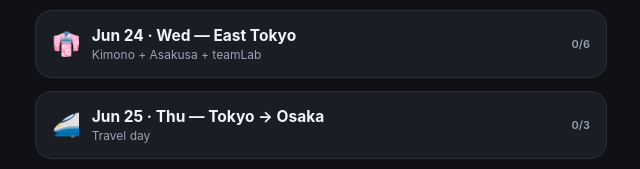
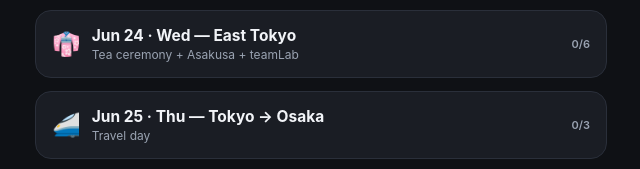
Before and after one commit to LoriT0T/japan-trip, a plain HTML site: page index.html in a window 1280 px wide. Shown: the part 2197-2366 px from the top of the page, 319-959 px from the left. Drawn offline with nearby package versions, Linux system fonts and the light colour scheme; no server answers.

Commit message:
Swap Asakusa kimono rental for GLOBA Kimono Tea Ceremony (9:00); fix Senso-ji kimono notes

```diff
--- a/index.html
+++ b/index.html
@@ -143,9 +143,9 @@ const TRIP = [
    {ic:"🌃",tag:"Viewpoint",opt:true,name:"Azabudai Sky Lobby",wiki:"Azabudai Hills",desc:"34F lookout with a postcard view straight at Tokyo Tower (small cafe charge) — optional.",time:"~18:30 (optional)",trip:"~8-min walk; lift by Hermès to 34F",pid:"ChIJ0bV6TSiLGGARyYzP8x8btPs",q:"Azabudai Sky Lobby",ll:[35.661213,139.7405899],phone:"+81364338100",walk:true},
    {ic:"🥩",tag:"Dinner",name:"YORONIKU",wiki:"Yakiniku",desc:"Premium private-room wagyu yakiniku — the big celebration dinner.",time:"~20:00 · dinner",trip:"Azabudai Hills, 3F",entry:"Not booked yet — reserve ahead if you can, or try walking in. Private-room yakiniku.",pid:"ChIJlxvZDOCLGGARQ10Mv2O_HA4",q:"Yoroniku Azabudai",ll:[35.6611575,139.7407835],phone:"+81355494629",walk:true}
  ]},
- {date:"2026-06-24", e:"👘", title:"Jun 24 · Wed — East Tokyo", sum:"Kimono in Asakusa, Akihabara & teamLab", area:"Kimono + Asakusa + teamLab", stops:[
-   {ic:"👘",tag:"Kimono",name:"Miu Kimono Rental (Asakusa)",wiki:"Kimono",desc:"Get dressed for the day — 1 kimono + 1 yukata for me, and a kimono for my sister incl. her photoshoot. Then explore Asakusa in style.",time:"10:00 · arrive 9:55",trip:"~40 min Metro to Asakusa; Tobu Skytree Line North Exit → elevator to 4F",entry:"Yagai Bldg 4F, Hanakawado 1-10-11. Show the GetYourGuide ticket. Only enter if you're the booked customer; 30+ min late without contacting them may cancel it. Return rentals within business hours (¥1,000/hr late fee). Contact Kaiseido: +81 80 2105 6702.",q:"Miu Kimono Rental Asakusa",ll:[35.7118,139.7975],phone:"+818021056702"},
-   {ic:"⛩️",tag:"Temple",name:"Sensō-ji & Asakusa",wiki:"Sensō-ji",desc:"Tokyo's oldest temple, the Nakamise souvenir street & Kappabashi kitchen town — wander it all in your kimono. Lunch around here.",time:"11:00 · lunch nearby",trip:"~8-min walk from Miu",entry:"Return the kimono to Miu in Asakusa (~15:00) BEFORE heading to Akihabara — don't carry it across town and double back.",pid:"ChIJ8T1GpMGOGGARDYGSgpooDWw",q:"Senso-ji",ll:[35.7147651,139.7966553],phone:"+81338420181",walk:true},
+ {date:"2026-06-24", e:"👘", title:"Jun 24 · Wed — East Tokyo", sum:"Kimono tea ceremony, Asakusa, Akihabara & teamLab", area:"Tea ceremony + Asakusa + teamLab", stops:[
+   {ic:"🍵",tag:"Kimono · Tea",name:"Kimono Tea Ceremony (Asakusa)",wiki:"Japanese tea ceremony",desc:"Wear kimono for a calm matcha tea ceremony with a sweet — for the two of you (English, ~90 min, tatami seating).",time:"09:00 · arrive 8:55",trip:"~40 min Metro to Asakusa; near Asakusa Stn",entry:"GLOBA, Asakusa branch — Rich Life Asaichi II Bldg, 1-12-2 Asakusa. ⚠️ NOT the Kyoto or Shinjuku branch. Show the GetYourGuide ticket; no shoes (tatami; bamboo chairs on advance request); ~12–14 per session. Contact GLOBA: +81 3 6284 7402.",q:"GLOBA Kimono Tea Ceremony Asakusa",ll:[35.7106,139.7958],phone:"+81362847402"},
+   {ic:"⛩️",tag:"Temple",name:"Sensō-ji & Asakusa",wiki:"Sensō-ji",desc:"Tokyo's oldest temple, the Nakamise souvenir street & Kappabashi kitchen town. Lunch around here.",time:"~11:00 · lunch nearby",trip:"~5-min walk from the tea ceremony",pid:"ChIJ8T1GpMGOGGARDYGSgpooDWw",q:"Senso-ji",ll:[35.7147651,139.7966553],phone:"+81338420181",walk:true},
    {ic:"🎮",tag:"District",name:"Akihabara",wiki:"Akihabara",desc:"Electronics & anime mecca — arcades, gachapon capsule toys, retro games.",time:"15:30",trip:"~15-20 min via Asakusa → Ginza line",pid:"ChIJzdWdgh2MGGARh4kg2pVZL3c",q:"Akihabara Electric Town",ll:[35.6996473,139.7713703]},
    {ic:"🏪",tag:"Konbini",name:"7-Eleven · Akihabara",wiki:"7-Eleven",desc:"Top up cash & grab a drink before dinner — 7-Bank ATM inside.",time:"~16:00 · cash & snacks",trip:"by Akihabara Stn",q:"7-Eleven Akihabara",ll:[35.6985,139.7720]},
    {ic:"🍖",tag:"Dinner",name:"Hunters Bar",wiki:"Izakaya",desc:"Monster Hunter themed bar-restaurant — themed dishes and game-world decor. Early dinner before teamLab.",time:"17:00 · early dinner",trip:"5-min walk",pid:"ChIJ1yJboNmMGGAROQ_3m68YQfU",q:"Hunters Bar Akihabara",ll:[35.6978007,139.7703246],phone:"+81120196759",walk:true},
--- a/sw.js
+++ b/sw.js
@@ -1,4 +1,4 @@
-const CACHE = 'japan-trip-v10';
+const CACHE = 'japan-trip-v11';
 const ASSETS = ['./','./index.html','./manifest.json','./icon-192.png','./icon-512.png','./apple-touch-icon.png'];
 self.addEventListener('install', e => {
   e.waitUntil(caches.open(CACHE).then(c => c.addAll(ASSETS)).then(()=>self.skipWaiting()));
```
